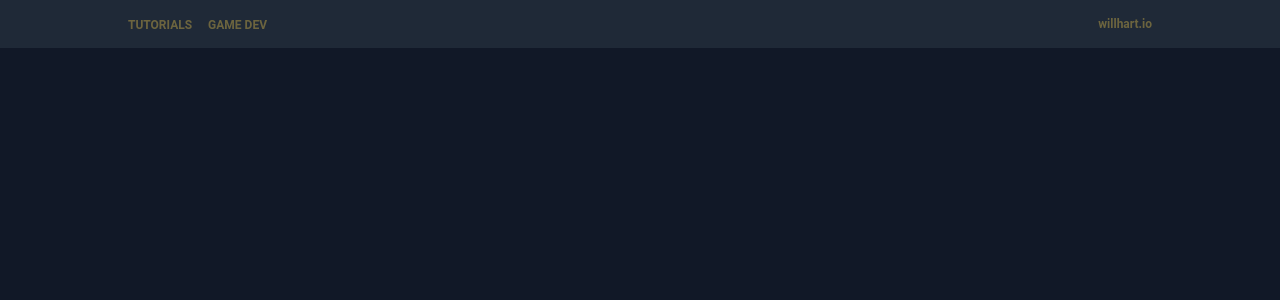
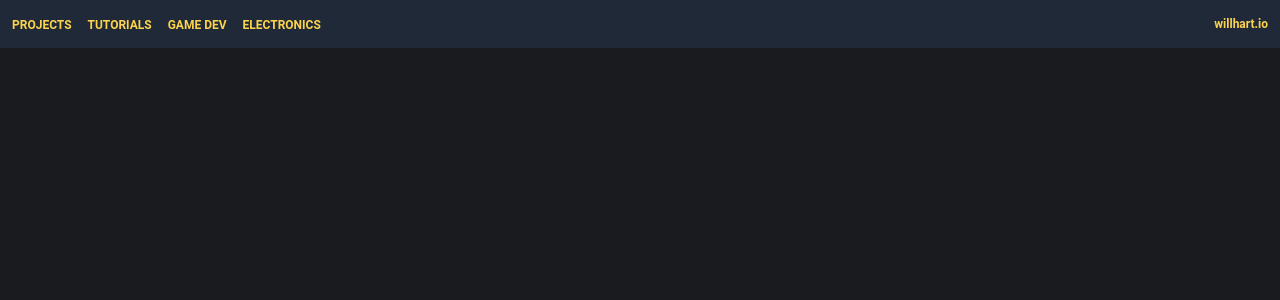
Before and after one commit to will-hart/will-hart.github.io, a Next.js app: page / in a window 1280 px wide. Shown: the top 300 px of the page. Built offline with nearby package versions, Linux system fonts and the light colour scheme.

Commit message:
Update article styles

```diff
--- a/components/HomeLayout.tsx
+++ b/components/HomeLayout.tsx
@@ -1,5 +1,4 @@
 import * as React from "react"
-import { ContentContainer } from "./ContentContainer"
 import { PageNavBar } from "./PageNavBar"
 
 export const HomeLayout = ({
@@ -9,6 +8,6 @@ export const HomeLayout = ({
 }): JSX.Element => (
   <div>
     <PageNavBar />
-    <ContentContainer>{children}</ContentContainer>
+    {children}
   </div>
 )
--- a/components/PageNavBar.tsx
+++ b/components/PageNavBar.tsx
@@ -1,19 +1,24 @@
 import * as React from "react"
-import { ContentContainer } from "./ContentContainer"
 import { StyledTextLink } from "./StyledTextLink"
 
 export const PageNavBar = (): JSX.Element => (
   <div className="sticky top-0 p-3 bg-gray-800 z-10">
-    <ContentContainer>
     <div className="flex justify-between items-center">
       <span>
         <span className="mr-4">
+          <StyledTextLink href="/tag/projects">PROJECTS</StyledTextLink>
+        </span>
+        <span className="mr-4">
           <StyledTextLink href="/tag/tutorials">TUTORIALS</StyledTextLink>
         </span>
+        <span className="mr-4">
           <StyledTextLink href="/tag/game-dev">GAME DEV</StyledTextLink>
+        </span>
+        <span className="mr-4">
+          <StyledTextLink href="/tag/game-dev">ELECTRONICS</StyledTextLink>
+        </span>
       </span>
       <StyledTextLink href="/">willhart.io</StyledTextLink>
     </div>
-    </ContentContainer>
   </div>
 )
--- a/pages/[slug].tsx
+++ b/pages/[slug].tsx
@@ -8,6 +8,7 @@ import { TagList } from "../components/TagList"
 import { HomeLayout } from "../components/HomeLayout"
 import { StyledTextLink } from "../components/StyledTextLink"
 import { BlogPostData, postReader } from "../utilities/postReader"
+import { ContentContainer } from "../components/ContentContainer"
 
 const BlogPostPage = ({
   authorName,
@@ -19,23 +20,22 @@ const BlogPostPage = ({
 }: BlogPostData): JSX.Element => (
   <HomeLayout>
     <BlogHead title={title} />
-    <article>
-      <h1 className="text-4xl mb-4 text-yellow-500">{title}</h1>
+    <div className="bg-gray-700 m-0 mb-16 p-8 border-b-2 border-yellow-300">
+      <ContentContainer>
+        <h1 className="text-4xl mx-0 text-yellow-300 mt-4 mb-12">{title}</h1>
         {subtitle && <h2 className="text-lg mb-4">{subtitle}</h2>}
-      <div className="flex justify-between">
+        <div className="flex flex-col justify-between">
           <span>
             by {authorName}, {publishedDateString.toUpperCase()}
           </span>
           {tags && <TagList tags={tags} />}
+          <StyledTextLink href="/">← return home</StyledTextLink>
+        </div>
+      </ContentContainer>
     </div>
 
-      <hr className="mb-8 mt-2" />
+    <article>
       <Markdown markdown={markdown} />
-
-      <div className="mt-6">
-        <StyledTextLink href="/">← return home</StyledTextLink>
-      </div>
-      <hr className="mb-8 mt-2" />
     </article>
   </HomeLayout>
 )
--- a/styles/global.css
+++ b/styles/global.css
@@ -5,7 +5,7 @@
 @import url("https://fonts.googleapis.com/css2?family=Montserrat:wght@600&family=Raleway:wght@300&display=swap");
 
 body {
-  @apply bg-gray-900 text-white;
+  @apply bg-darkbg text-white;
   font-family: Raleway, Roboto, sans-serif;
 }
 
@@ -18,13 +18,11 @@ a:hover {
 }
 
 .styled-link {
-  opacity: 0.35;
-  transition: opacity 0.35s ease-in-out;
   @apply text-xs;
 }
 
 .styled-link:hover {
-  opacity: 1;
+  @apply underline;
 }
 
 article {
```
Lines whose indentation alone changed are shown as unchanged.
